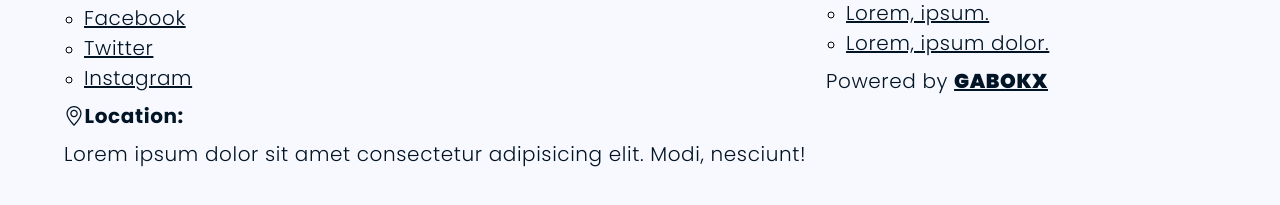
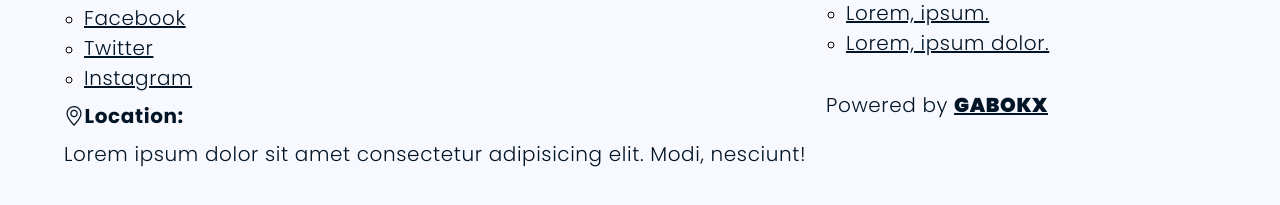
Before and after one commit to JGabZXC/make-it, a plain HTML site: page index.html in a window 1280 px wide. Shown: the part 3696-3901 px from the top of the page. Drawn offline with nearby package versions, Linux system fonts and the light colour scheme.

Commit message:
Fixed Container

```diff
--- a/index.html
+++ b/index.html
@@ -239,7 +239,7 @@
                         <li><a class="def-font paragraph" href="#">Lorem, ipsum dolor.</a></li>
                     </ul>
                 </div>
-                <div class="paragraph">
+                <div class="paragraph pow--con">
                     <p class="def-font paragraph pow">Powered by <u><strong
                                 style="font-weight: 900;">GABOKX</strong></u>
                     </p>
```
